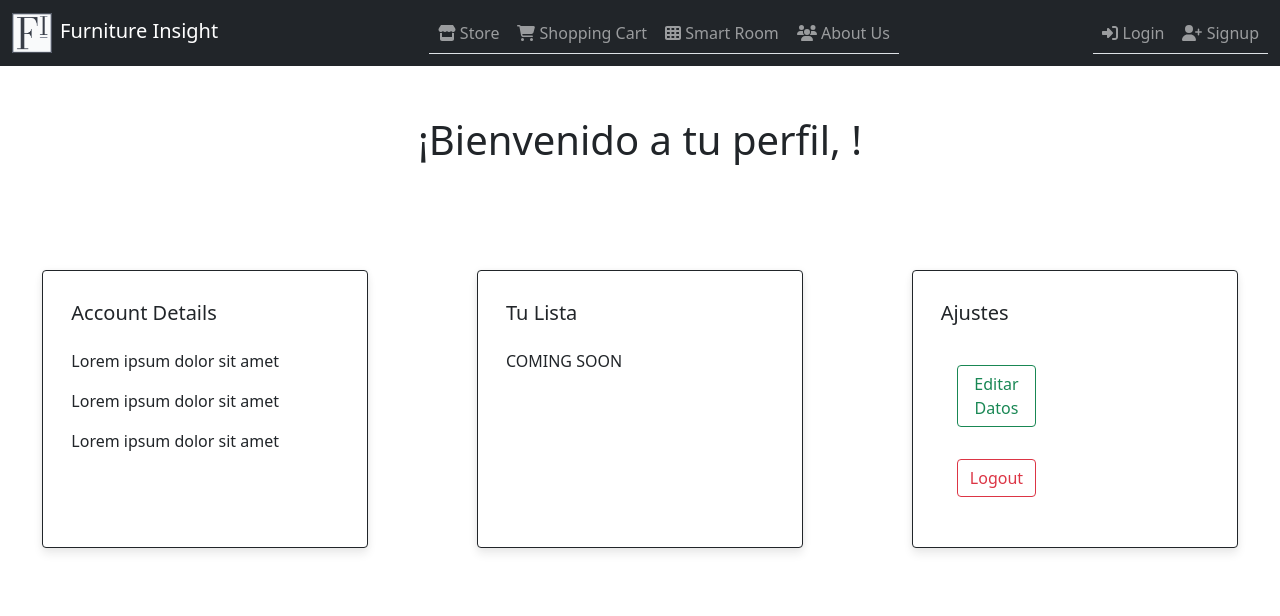
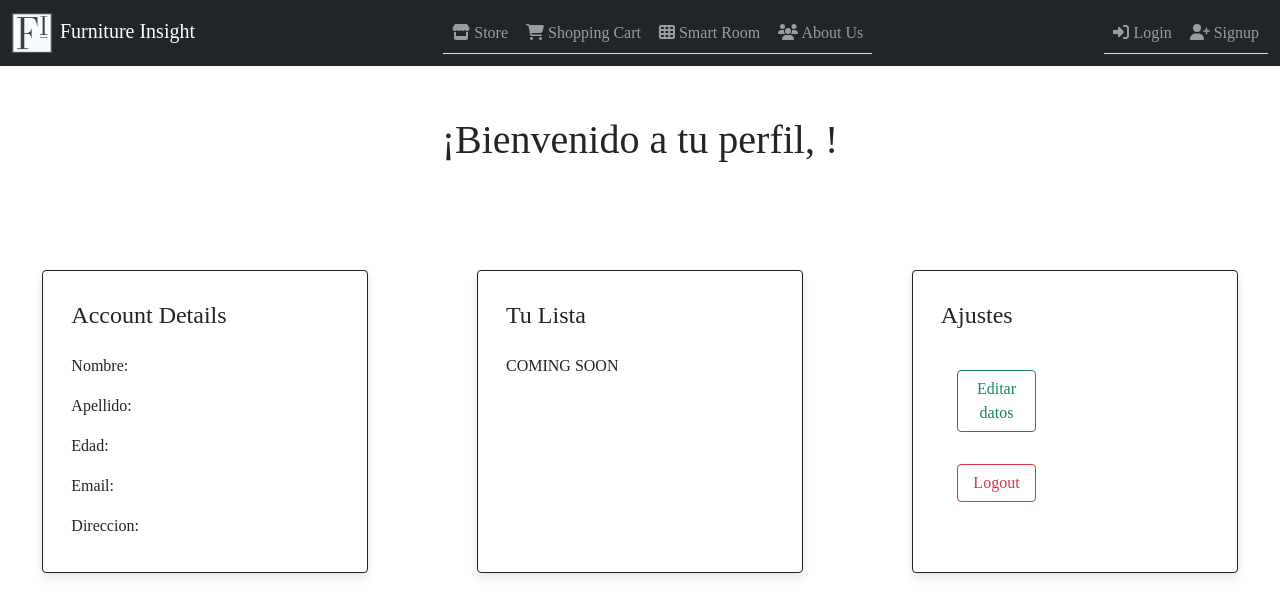
Before and after one commit to Furniture-Insight/furniture-insight-frontend, a React (Create React App) app: page /profile in a window 1280 px wide. Shown: the top 616 px of the page. Built offline with nearby package versions, Linux system fonts and the light colour scheme; no server answers.

Commit message:
Profile 1.0

```diff
--- a/public/styles.css
+++ b/public/styles.css
@@ -1,3 +1,11 @@
+*{
+    font-family: 'Bodoni Moda', serif;
+}
+
+h4 {
+    font-weight: bold;
+}
+
 .form-login {
     width: 100%;
     max-width: 330px;
--- a/src/components/pages/Profile.js
+++ b/src/components/pages/Profile.js
@@ -1,48 +1,207 @@
-import React, { useReducer } from "react";
-import { unstable_renderSubtreeIntoContainer } from "react-dom";
+import React, { useState, useEffect } from "react";
 import { Link } from "react-router-dom";
 import Cookies from 'universal-cookie';
 
-function Profile(isUserLogged) {
+function Profile({ isUserLogged }) {
 
     const cookies = new Cookies();
+
     const handleClick = () =>{
         cookies.remove('Id_Usuario');
         cookies.remove('Nombre');
-        cookies.set('Session', false, {path:'/'});
-        isUserLogged(false);
+        cookies.remove('Id_MetodoPagoTarjeta');
+        cookies.remove('ITBIS');
+        cookies.remove('Subtotal');
+        cookies.remove('Total');
+        cookies.set('Session', false, {path:'/'})
+        isUserLogged(cookies.get('Session'));
     }
 
-    const usuarioNombre = cookies.get('Nombre');
+    const[usuario, setUsuario] = useState({});
+    const[newUsuario, setNewUsuario] = useState({
+        Id_Genero: null,
+        Nombre: null,
+        Apellido: null,
+        Contraseña: null,
+        Contraseña_nueva: null,
+        Edad: null,
+        Direccion_Residencia: null
+    });
+
+    const getUsuario = async () => {
+        const response = await fetch(`http://localhost:8000/user/${cookies.get('Id_Usuario')}`)
+        const result = await response.json()
+        setUsuario(result);
+    }
+
+    const editUsuario = async () => {
+
+        const requestOptions = {
+            method: 'POST',
+            headers: { "Content-Type": "application/json" },
+            body: JSON.stringify(newUsuario)
+        }
+
+        fetch(`http://localhost:8000/user/editar/${cookies.get('Id_Usuario')}`, requestOptions)
+            .then(async response => {
+                const isJson = response.headers.get('content-type')?.includes('application/json');
+                const data = isJson && await response.json();
+
+                if (!response.ok) {
+                    alert("Error");
+                    const error = (data && data.message) || response.status;
+                    return Promise.reject(error);
+                }
+                else {
+                    alert("Usuario editado")
+                }
+            })
+    }
+
+    useEffect(() => {
+        getUsuario();
+    }, [])
+
+    const handleSubmit = (event) => {
+        event.preventDefault();
+        editUsuario();
+    }
 
     return(
         <>
-            <h1 class="welcome-message">¡Bienvenido a tu perfil, {usuarioNombre}!</h1>
-            <div class="row card-deck justify-content-around">
-                <div class="col-3 card border-dark m-5">
-                    <div class="card-body">
-                        <h5 class="card-title pb-3">Account Details</h5>
-                        <p class="card-text">Lorem ipsum dolor sit amet</p>
-                        <p class="card-text">Lorem ipsum dolor sit amet</p>
-                        <p class="card-text">Lorem ipsum dolor sit amet</p>
+            <h1 className="welcome-message">¡Bienvenido a tu perfil, {usuario.Nombre}!</h1>
+            <div className="row card-deck justify-content-around">
+                <div className="col-3 card border-dark m-5">
+                    <div className="card-body">
+                        <div>
+                            <h4 className="card-title pb-3">Account Details</h4>
+                            <p className="card-text">Nombre: {usuario.Nombre}</p>
+                            <p className="card-text">Apellido: {usuario.Apellido}</p>
+                            <p className="card-text">Edad: {usuario.Edad}</p>
+                            <p className="card-text">Email: {usuario.Email}</p>
+                            <p className="card-text">Direccion: {usuario.Direccion_Residencia}</p>
+                        </div>
                     </div>
                 </div>
-                <div class="col-3 card border-dark m-5">
-                    <div class="card-body">
-                        <h5 class="card-title pb-3">Tu Lista</h5>
-                        <p class="card-text"> COMING SOON </p>
+                <div className="col-3 card border-dark m-5">
+                    <div className="card-body">
+                        <h4 className="card-title pb-3">Tu Lista</h4>
+                        <p className="card-text"> COMING SOON </p>
                     </div>
                 </div>
-                <div class="col-3 card border-dark m-5">
-                    <div class="card-body">
-                        <h5 class="card-title pb-3">Ajustes</h5>
-                        <div class="d-grid col-5">
-                            <button type="button" class="btn btn-outline-success m-3"> Editar Datos </button>
+                <div className="col-3 card border-dark m-5">
+                    <div className="card-body">
+                        <h4 className="card-title pb-3">Ajustes</h4>
+                        <div className="d-grid col-5">
+                            <button
+                                type="button"
+                                className="btn btn-outline-success m-3"
+                                data-bs-toggle="modal"
+                                data-bs-target="#cardModal">Editar datos
+                            </button>
                             <Link type="button" class="btn btn-outline-danger m-3" to="/" onClick={handleClick}>Logout</Link>
+                        </div>
+                        <div>
                         </div>
                     </div>
                 </div>
             </div>
+            <form onSubmit={handleSubmit}>
+                <div className="modal fade" id="cardModal" tabIndex="-1" aria-labelledby="cardModalLabel" aria-hidden="true">
+                    <div className="modal-dialog modal-dialog-centered">
+                        <div className="modal-content">
+                            <div className="modal-header">
+                                <h5 className="modal-title" id="cardModalLabel"> Ingrese los datos que desea modificar </h5>
+                                <button type="button" className="btn-close" data-bs-dismiss="modal" aria-label="Close"></button>
+                            </div>
+                            <div className="modal-body">
+                                <div className="row">
+                                    <div className="col">
+                                        <label className="col-form-label">Ingrese su contraseña actual</label>
+                                    </div>
+                                    <div className="col">
+                                        <input
+                                        required
+                                        className="mb-3 form-control rounded-pill border border-dark"
+                                        type="password"
+                                        placeholder="Contraseña"
+                                        value={newUsuario.Contraseña}
+                                        onChange={(e) => setNewUsuario({ ...newUsuario, Contraseña: e.target.value })}/>
+                                    </div>
+                                </div>
+                                <div className="row">
+                                    <div className="col">
+                                        <label className="col-form-label">Nombre</label>
+                                    </div>
+                                    <div className="col">
+                                        <input
+                                        type="text"
+                                        className="form-control"
+                                        value={newUsuario.Nombre}
+                                        onChange={(e) => setNewUsuario({ ...newUsuario, Nombre: e.target.value })} />
+                                    </div>
+                                </div>
+                                <div className="row mt-3">
+                                    <div className="col">
+                                        <label className="col-form-label">Apellido</label>
+                                    </div>
+                                    <div className="col">
+                                        <input
+                                        type="text"
+                                        id="inputCvvTarjeta"
+                                        className="form-control"
+                                        value={newUsuario.Apellido}
+                                        onChange={(e) => setNewUsuario({ ...newUsuario, Apellido: e.target.value })} />
+                                    </div>
+                                </div>
+                                <div className="row mt-3">
+                                    <div className="col">
+                                        <label className="col-form-label">Contraseña</label>
+                                    </div>
+                                    <div className="col">
+                                        <input
+                                        type="text"
+                                        className="form-control"
+                                        value={newUsuario.Contraseña_nueva}
+                                        onChange={(e) => setNewUsuario({ ...newUsuario, Contraseña_nueva: e.target.value })} />
+                                    </div>
+                                </div>
+                                <div className="row mt-3">
+                                    <div className="col">
+                                        <label className="col-form-label">Edad</label>
+                                    </div>
+                                    <div className="col">
+                                        <input
+                                        type="text"
+                                        className="form-control"
+                                        value={newUsuario.Edad}
+                                        onChange={(e) => setNewUsuario({ ...newUsuario, Edad: e.target.value })} />
+                                    </div>
+                                </div>
+                                <div className="row mt-3">
+                                    <div className="col">
+                                        <label className="col-form-label">Direccion</label>
+                                    </div>
+                                    <div className="col">
+                                        <input
+                                        type="text"
+                                        className="form-control"
+                                        value={newUsuario.Direccion_Residencia}
+                                        onChange={(e) => setNewUsuario({ ...newUsuario, Direccion_Residencia: e.target.value })} />
+                                    </div>
+                                </div>
+                            </div>
+                            <div className="modal-footer">
+                                <button
+                                className="btn btn-outline-success rounded-pill"
+                                type="submit"
+                                data-bs-dismiss="modal"
+                                >Editar</button>
+                            </div>
+                        </div>
+                    </div>
+                </div>
+            </form>
         </>
     );
 };
```
